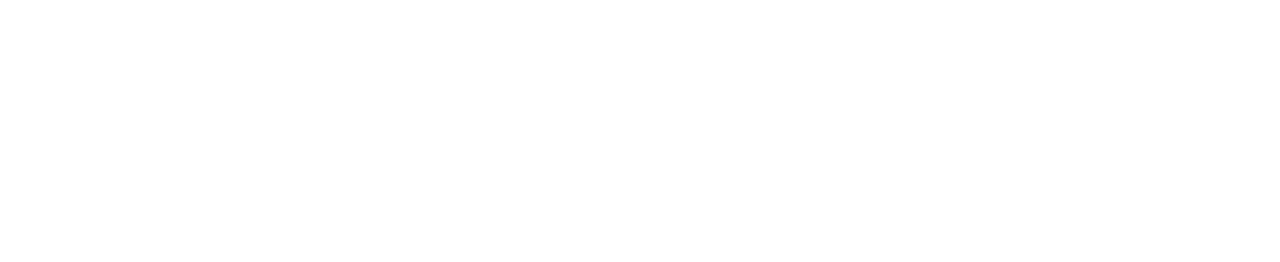
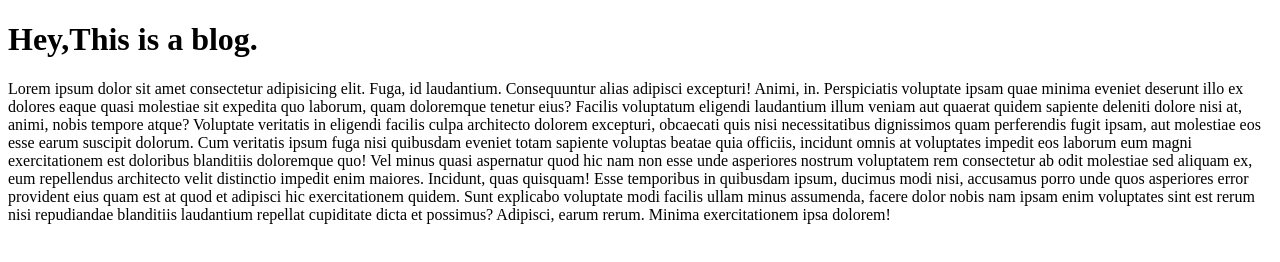
Before and after one commit to Jibonm37/my-first-repo, a plain HTML site: page index.html in a window 1280 px wide. Drawn offline with Linux system fonts and the light colour scheme.

Commit message:
text added

```diff
--- a/index.html
+++ b/index.html
@@ -7,6 +7,7 @@
     <title>My First repo</title>
 </head>
 <body>
-
+    <h1>Hey,This is a blog.</h1>
+    <p>Lorem ipsum dolor sit amet consectetur adipisicing elit. Fuga, id laudantium. Consequuntur alias adipisci excepturi! Animi, in. Perspiciatis voluptate ipsam quae minima eveniet deserunt illo ex dolores eaque quasi molestiae sit expedita quo laborum, quam doloremque tenetur eius? Facilis voluptatum eligendi laudantium illum veniam aut quaerat quidem sapiente deleniti dolore nisi at, animi, nobis tempore atque? Voluptate veritatis in eligendi facilis culpa architecto dolorem excepturi, obcaecati quis nisi necessitatibus dignissimos quam perferendis fugit ipsam, aut molestiae eos esse earum suscipit dolorum. Cum veritatis ipsum fuga nisi quibusdam eveniet totam sapiente voluptas beatae quia officiis, incidunt omnis at voluptates impedit eos laborum eum magni exercitationem est doloribus blanditiis doloremque quo! Vel minus quasi aspernatur quod hic nam non esse unde asperiores nostrum voluptatem rem consectetur ab odit molestiae sed aliquam ex, eum repellendus architecto velit distinctio impedit enim maiores. Incidunt, quas quisquam! Esse temporibus in quibusdam ipsum, ducimus modi nisi, accusamus porro unde quos asperiores error provident eius quam est at quod et adipisci hic exercitationem quidem. Sunt explicabo voluptate modi facilis ullam minus assumenda, facere dolor nobis nam ipsam enim voluptates sint est rerum nisi repudiandae blanditiis laudantium repellat cupiditate dicta et possimus? Adipisci, earum rerum. Minima exercitationem ipsa dolorem!</p>
 </body>
 </html>
```
